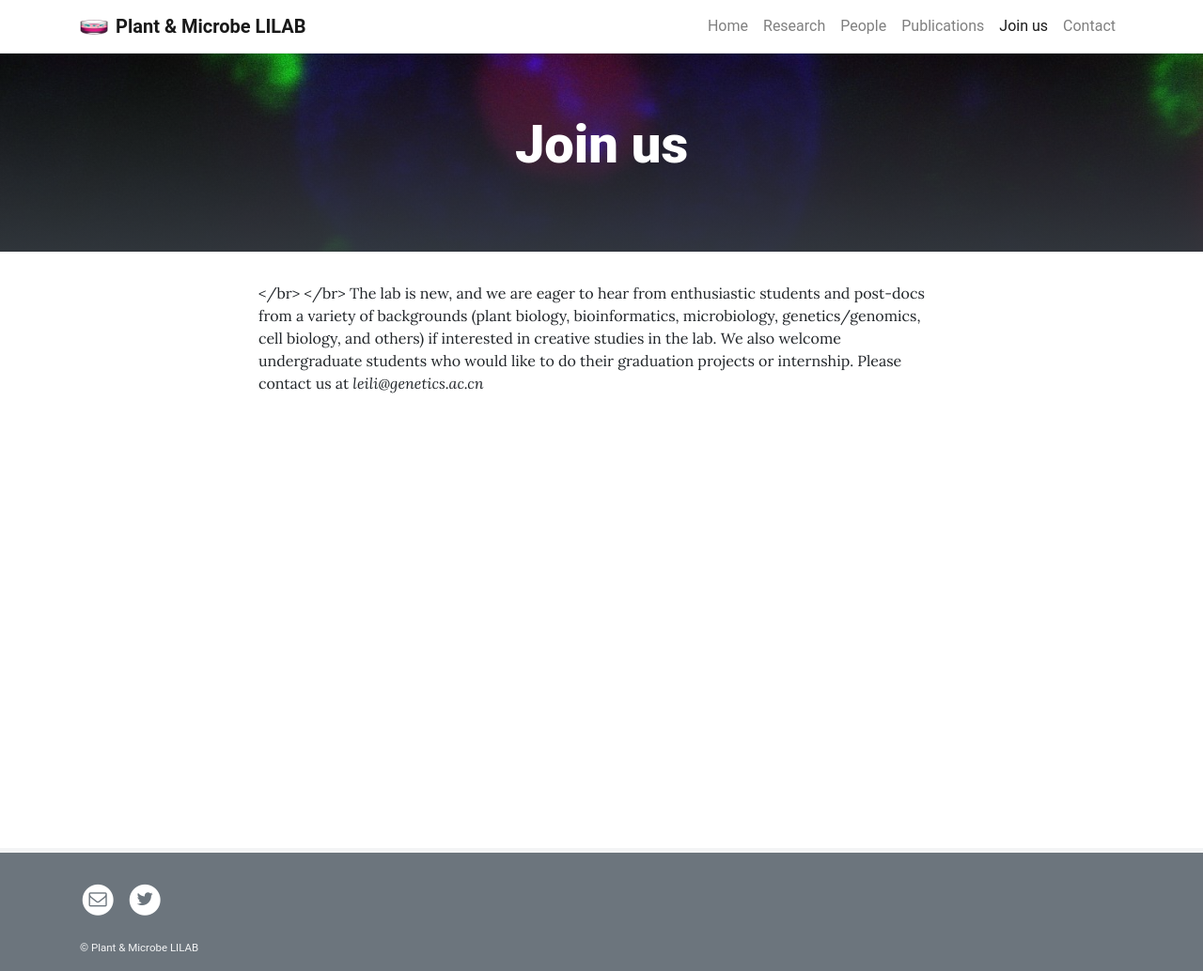
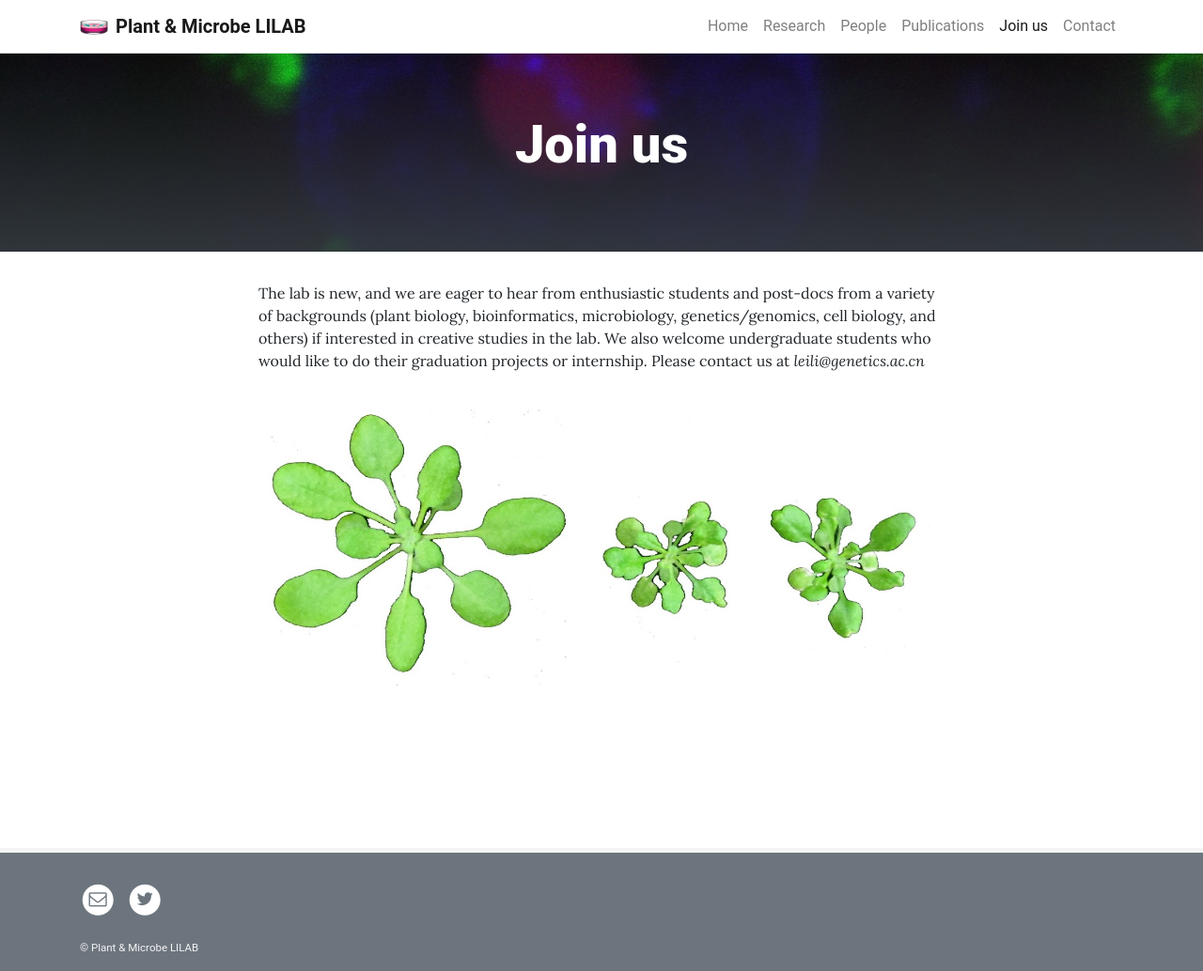
Before and after one commit to leili-plantmicrobe/leili-plantmicrobe.github.io, a Jekyll site: the page built from pages/join.md, in a window 1280 px wide. Shown: the whole page at 94% size. Built offline with Jekyll 4.4.1, drawn with Linux system fonts in a browser that asks for light colours.

Commit message:
Update join.md

```diff
--- a/pages/join.md
+++ b/pages/join.md
@@ -4,6 +4,13 @@ description:
 background: /assets/img/1_14.jpg
 permalink: /join/
 ---
-</br>
-</br>
+
+
+
+
+
 The lab is new, and we are eager to hear from enthusiastic students and post-docs from a variety of backgrounds (plant biology, bioinformatics, microbiology, genetics/genomics, cell biology, and others) if interested in creative studies in the lab. We also welcome undergraduate students who would like to do their graduation projects or internship. Please contact us at *leili@genetics.ac.cn*
+
+
+
+![joinus](/assets/img/joinus.jpg)
```
